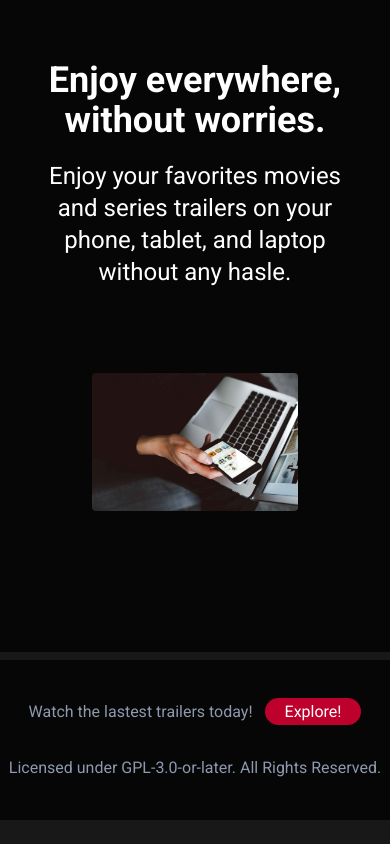
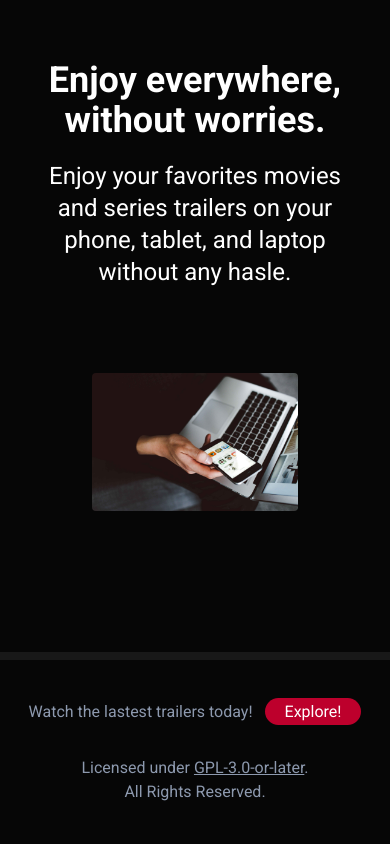
Before and after one commit to AsleyR/Trailer-Paradise, a React (Create React App) app in the folder client/: page / in a window 390 px wide. Shown: the part 1484-2328 px from the top of the page. Before the commit the page ends 2304 px from the top, so only its background shows below. Built offline with nearby package versions, Linux system fonts and the light colour scheme; no server answers.

Commit message:
Fix broken link, fix mobile view of footer

```diff
--- a/client/src/components/Footer.tsx
+++ b/client/src/components/Footer.tsx
@@ -8,11 +8,12 @@ const Footer = () => {
       <div className='flex justify-center px-5'>
         <div className='text-bg2'>
             <span>Watch the lastest trailers today!</span>
-            <Link className='bg-col1 text-white rounded-full hover:bg-col2 ml-3 px-5 py-1' to={'/explore'}>Explore!</Link>
+            <Link className='bg-col1 text-white rounded-full hover:bg-col2 ml-3 px-5 py-1' to={'/explore?search='}>Explore!</Link>
         </div>
       </div>
-      <div className=''>
-          <h1 className='text-bg2'>Licensed under <a className='hover:underline' href='https://github.com/AsleyR/Trailer-Paradise/blob/main/LICENSE' target={'_blank'}>GPL-3.0-or-later</a>. All Rights Reserved. </h1>
+      <div className='grid sm:grid-none flex-none sm:flex gap-0 sm:gap-1 text-bg2 text-center justify-center'>
+          <h1 className='max-w-xs sm:max-w-full'>Licensed under <a className='underline' href='https://github.com/AsleyR/Trailer-Paradise/blob/main/LICENSE' target={'_blank'}>GPL-3.0-or-later</a>.</h1>
+          <h1 className='max-w-xs sm:max-w-full'>All Rights Reserved. </h1>
       </div>
     </footer>
   )
```
